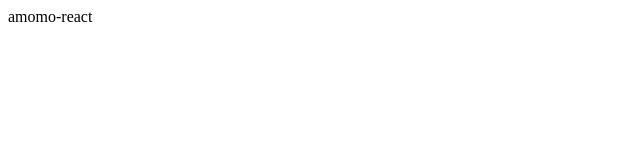
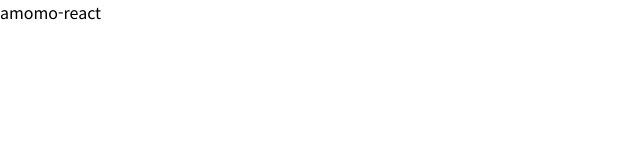
Before and after one commit to amomo-dev/amomo-react, a React (Create React App) app: page / in a window 1280 px wide. Shown: the top 160 px of the page, without its empty margins (0-640 px from the left). Built offline with nearby package versions, Linux system fonts and the light colour scheme.

Commit message:
# ADD - 기본 스타일, sass utils 스타일 설정
- noto-sans 폰트 추가
- sass utils 스타일 추가

```diff
--- a/public/index.html
+++ b/public/index.html
@@ -4,6 +4,12 @@
     <meta charset="UTF-8" />
     <meta http-equiv="X-UA-Compatible" content="IE=edge" />
     <title>AMOMO 나의 게임 친구를 만나는 곳</title>
+    <link rel="preconnect" href="https://fonts.googleapis.com" />
+    <link rel="preconnect" href="https://fonts.gstatic.com" crossorigin />
+    <link
+      href="https://fonts.googleapis.com/css2?family=Noto+Sans+KR:wght@100;300;400;500;700&display=swap"
+      rel="stylesheet"
+    />
     <link rel="apple-touch-icon" href="%PUBLIC_URL%/assets/amomo-logo.png" />
     <link rel="shortcut icon" href="%PUBLIC_URL%/assets/amomo-logo.png" />
     <link rel="manifest" href="%PUBLIC_URL%/manifest.json" />
--- a/src/index.js
+++ b/src/index.js
@@ -1,12 +1,14 @@
+import 'styles/index.scss';
 import 'react-app-polyfill/ie9';
 import 'react-app-polyfill/stable';
 
 import { StrictMode } from 'react';
 import ReactDOM from 'react-dom';
+import App from './App';
 
 ReactDOM.render(
   <StrictMode>
-    <div>amomo-react</div>
+    <App />
   </StrictMode>,
   document.getElementById('root')
 );
--- /dev/null
+++ b/src/styles/default.scss
@@ -0,0 +1,135 @@
+html,
+body,
+div,
+span,
+iframe,
+h1,
+h2,
+h3,
+h4,
+h5,
+h6,
+p,
+blockquote,
+pre,
+a,
+abbr,
+address,
+big,
+cite,
+code,
+del,
+dfn,
+em,
+img,
+ins,
+kbd,
+q,
+s,
+samp,
+small,
+strike,
+strong,
+sub,
+sup,
+var,
+b,
+u,
+i,
+center,
+dl,
+dt,
+dd,
+ol,
+ul,
+li,
+fieldset,
+form,
+label,
+legend,
+table,
+caption,
+tbody,
+tfoot,
+thead,
+tr,
+th,
+td,
+article,
+aside,
+canvas,
+details,
+embed,
+figure,
+figcaption,
+footer,
+header,
+menu,
+nav,
+output,
+section,
+summary,
+time,
+audio,
+video {
+  margin: 0;
+  padding: 0;
+  border: 0;
+  box-sizing: border-box;
+}
+
+h1,
+h2,
+h3,
+h4,
+h5,
+h6 {
+  font-size: 100%;
+  font-weight: inherit;
+}
+
+ul,
+ol {
+  padding-left: 0;
+  list-style: none;
+}
+
+img {
+  vertical-align: middle;
+}
+
+a {
+  color: inherit;
+  text-decoration: none;
+}
+
+button {
+  padding: 0;
+  background-color: transparent;
+  border: 0;
+  color: inherit;
+  cursor: pointer;
+}
+
+button,
+input,
+select,
+textarea {
+  line-height: 1.4;
+}
+
+input {
+  vertical-align: top;
+}
+
+fieldset {
+  margin: 0;
+  padding: 0;
+  border: none;
+}
+
+// ================================
+
+body {
+  font-family: 'Noto Sans KR', sans-serif;
+}
--- /dev/null
+++ b/src/styles/index.scss
@@ -0,0 +1,2 @@
+@import './utils';
+@import './default';
--- /dev/null
+++ b/src/styles/utils/colors.scss
@@ -0,0 +1,5 @@
+$white: #fff;
+$black: #010101;
+$hotpink: #ff2da4;
+$blue: #00b1ff;
+$purple: #9900f1;
--- /dev/null
+++ b/src/styles/utils/index.scss
@@ -0,0 +1,3 @@
+@import './units';
+@import './colors';
+@import './mediaQuery';
--- /dev/null
+++ b/src/styles/utils/mediaQuery.scss
@@ -0,0 +1,7 @@
+$breakpoint: 1440px;
+
+@mixin laptop {
+  @media screen and (max-width: #{$breakpoint}) {
+    @content;
+  }
+}
--- /dev/null
+++ b/src/styles/utils/units.scss
@@ -0,0 +1,19 @@
+@use "sass:math";
+
+// 루트 요소 기본 단위 --------------------------------------------------------------- /
+$rootUnit: 16px !default;
+
+// 단위 제거 함수 ------------------------------------------------------------------ /
+@function removeUnit($value) {
+  @return math.div($value, ($value * 0 + 1));
+}
+
+// px을 rem 단위로 변경하는 함수 ------------------------------------------------------- /
+@function rem($value, $base: $rootUnit) {
+  @return (removeUnit(math.div($value, $base))) * 1rem;
+}
+
+// px을 em 단위로 변경하는 함수 ------------------------------------------------------- /
+@function em($value, $base: $rootUnit) {
+  @return (removeUnit(math.div($value, $base))) * 1em;
+}
```
